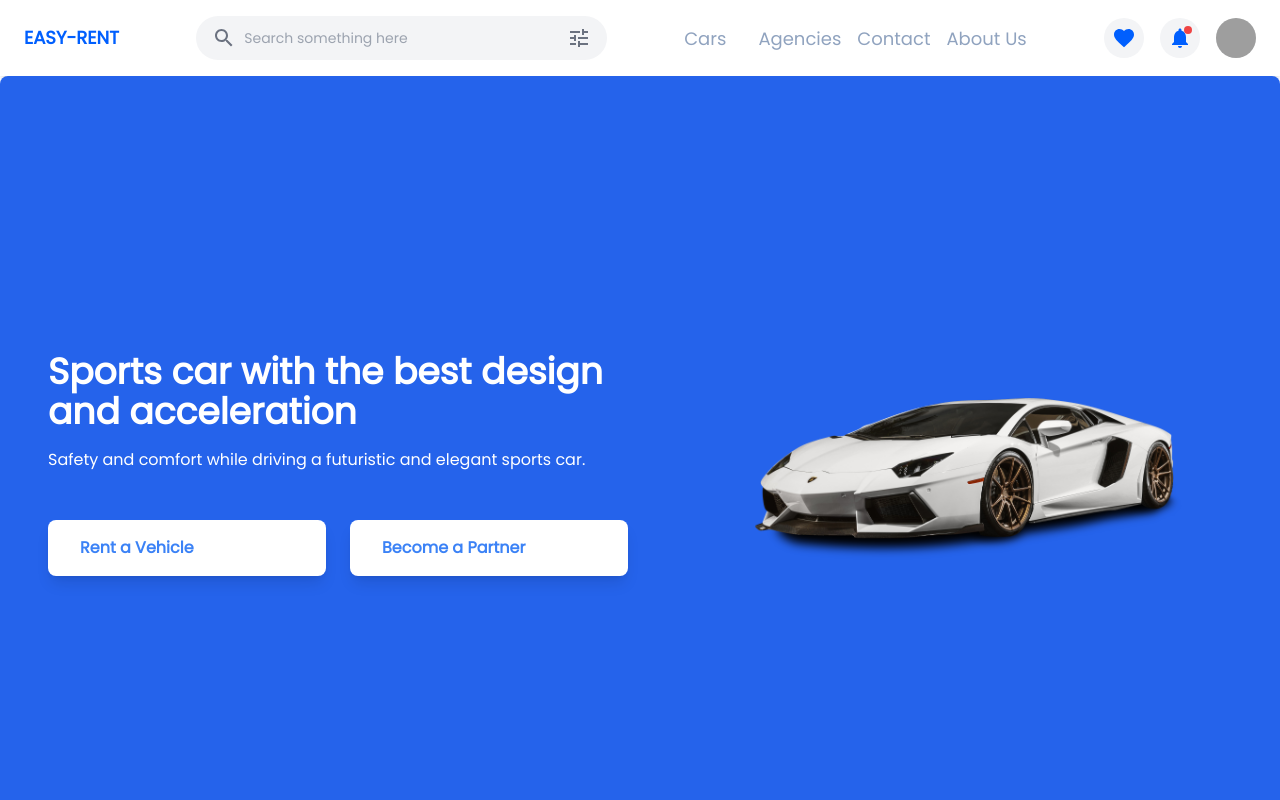
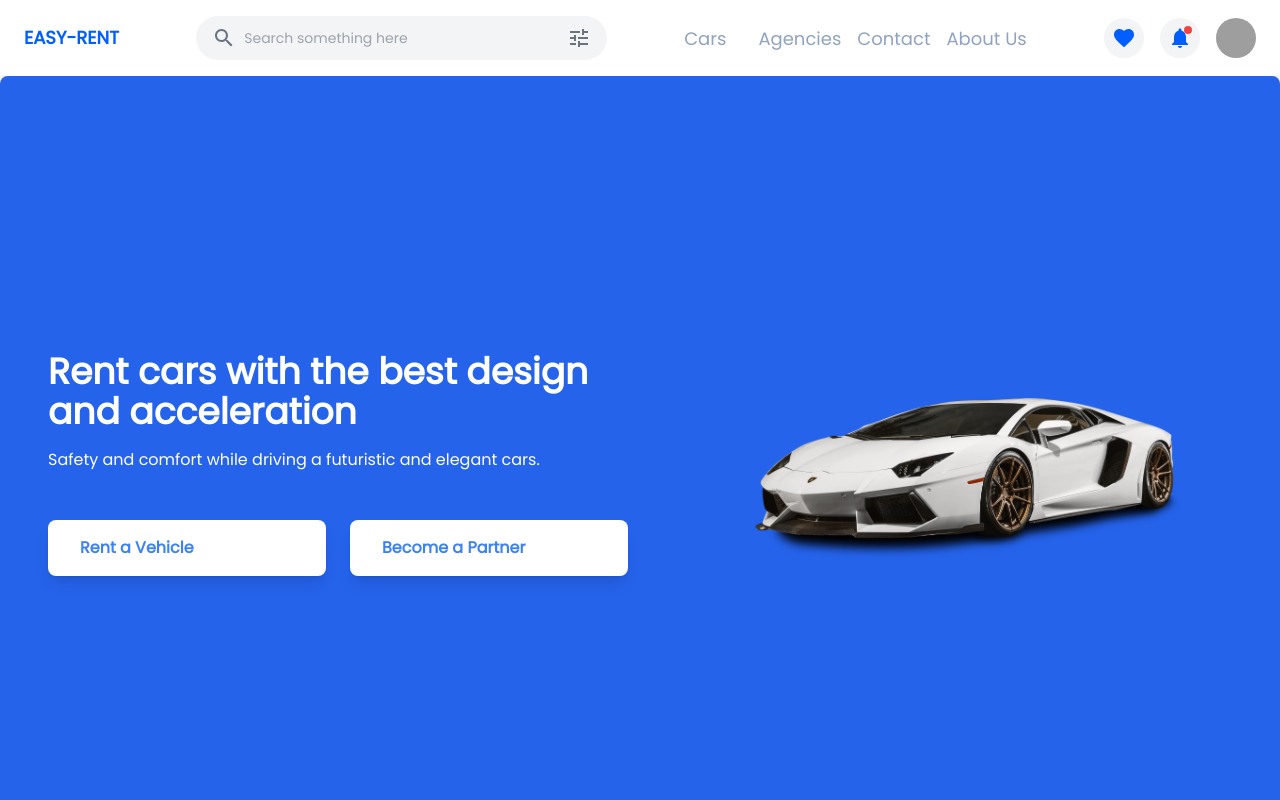
Before and after one commit to AdministrationReseau/easy-rental, a Next.js app: page / in a window 1280 px wide. Shown: the top 800 px of the page. Built offline with nearby package versions, Linux system fonts and the light colour scheme; grey boxes are pictures that could not be loaded; what @mui/material-nextjs would draw is missing.

Commit message:
text rectification on sportcarcard

```diff
--- a/src/components/base-component/sportCarCard.tsx
+++ b/src/components/base-component/sportCarCard.tsx
@@ -11,8 +11,8 @@ const CarFeatureCard = () => {
       <div className="flex flex-col md:flex-row gap-6 p-6 bg-blue-600 rounded-lg shadow-lg w-full h-screen">
         {/* Car Description */}
             <div className="flex-1 flex flex-col justify-center text-center md:text-left text-white p-6 rounded-lg">
-                <h2 className="font-bold text-xl text-2xl md:text-4xl font-bold mb-4 ">Sports car with the best design and acceleration</h2>
-                <p className="text-sm md:text-base mb-6">Safety and comfort while driving a futuristic and elegant sports car.</p>
+                <h2 className="font-bold text-xl text-2xl md:text-4xl font-bold mb-4 ">Rent cars with the best design and acceleration</h2>
+                <p className="text-sm md:text-base mb-6">Safety and comfort while driving a futuristic and elegant cars.</p>
                 <div className="flex flex-row gap-6 md:my-6 ">
                 <Link
                   href="/home"
```
